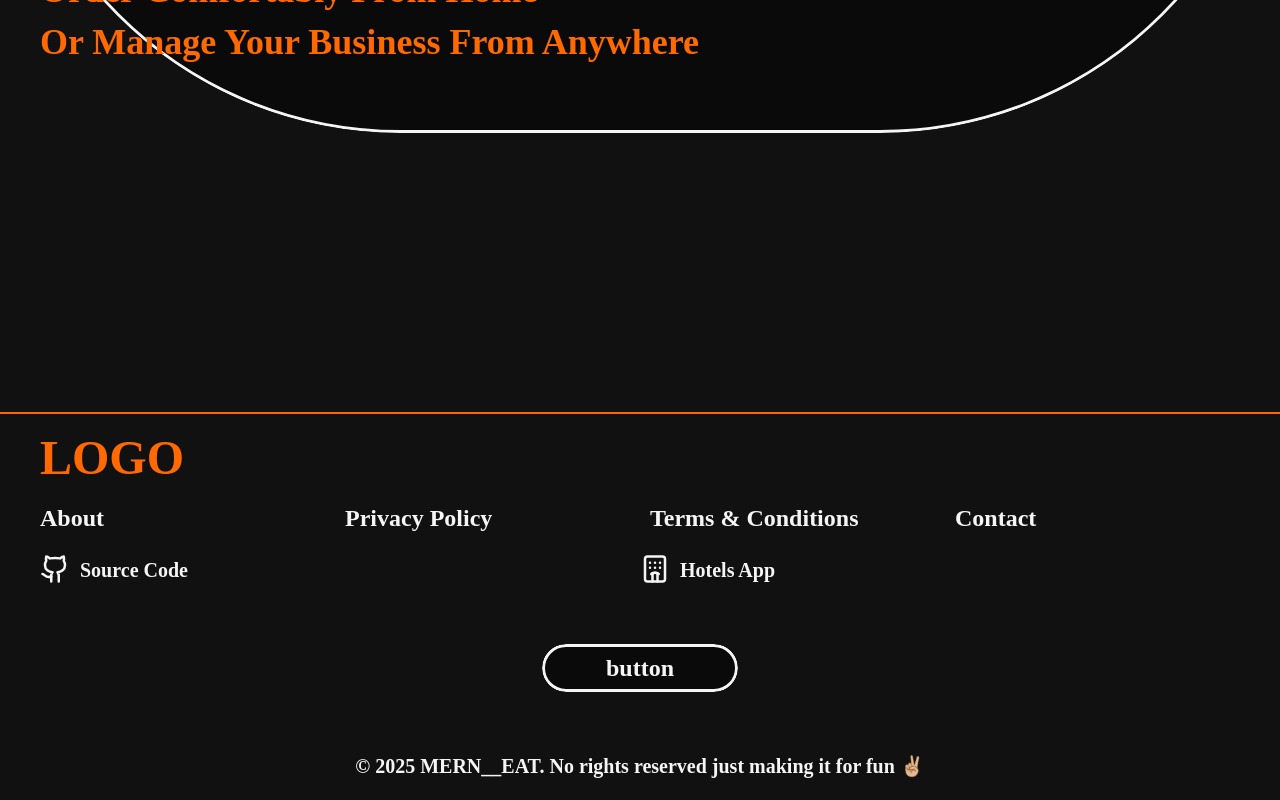
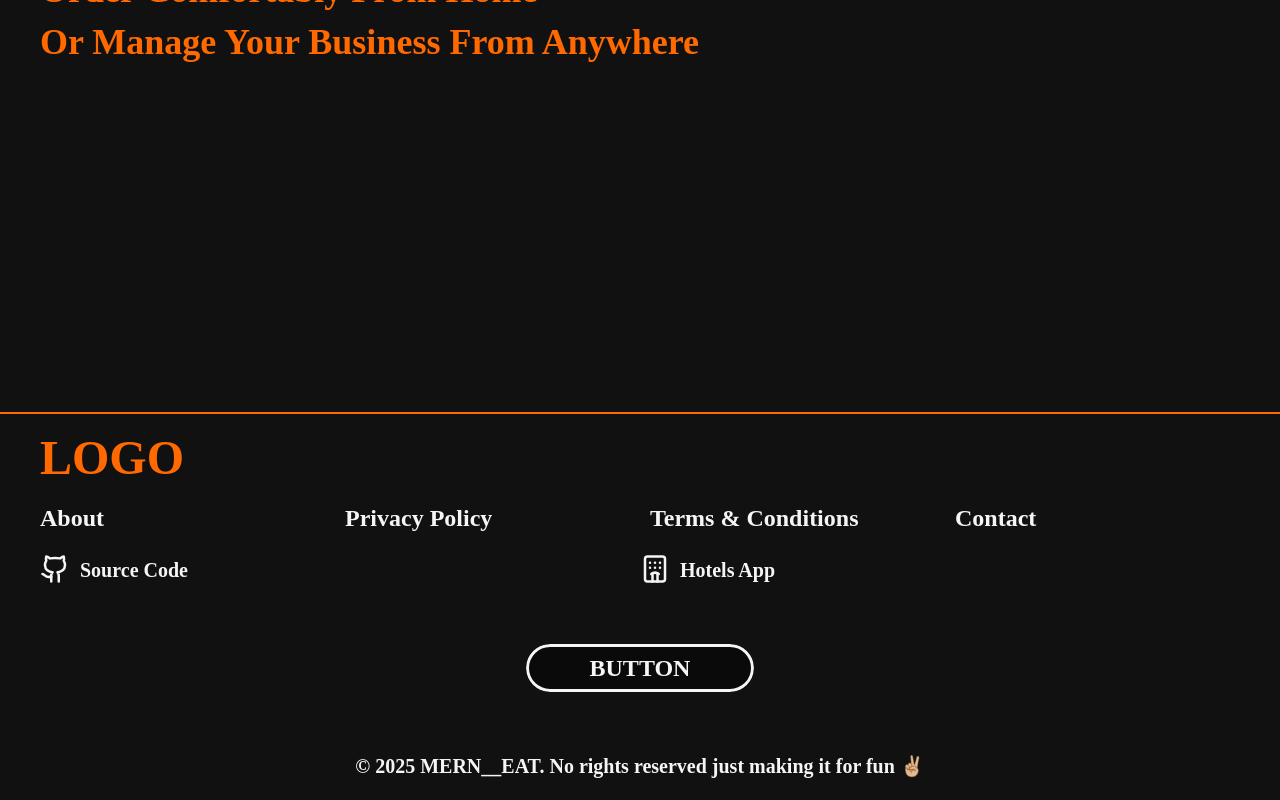
Before and after one commit to AlexanderMatveev2908/MERN__EAT, a React (Vite) app in the folder client/: page / in a window 1280 px wide. Shown: the part 667-1467 px from the top of the page. Built offline with nearby package versions, Linux system fonts and the light colour scheme; a web font is replaced by a local one.

Commit message:
started loader

```diff
--- /dev/null
+++ b/client/src/components/Button/Button.tsx
@@ -0,0 +1,40 @@
+/* eslint-disable @typescript-eslint/no-explicit-any */
+import { FC } from "react";
+import { Beef, Cookie, Fish, Ham, IceCreamCone, Pizza } from "lucide-react";
+
+type PropsType = {
+  isLoading?: boolean;
+  isDisabled?: boolean;
+  label?: string;
+  handleClick?: (...params: any) => void;
+};
+
+const Button: FC<PropsType> = ({
+  isLoading,
+  isDisabled,
+  label,
+  handleClick,
+}) => {
+  return (
+    <div className="btn_container">
+      <div className="btn_container__content">
+        <button disabled={isDisabled} className="content__btn">
+          <span className="btn__txt">{label ?? "BUTTON"}</span>
+        </button>
+
+        <span className="btn__ref_1"></span>
+        <span className="btn__ref_2"></span>
+      </div>
+
+      <span className="btn_container__shadow"></span>
+
+      <Pizza className="btn_container__svg_1" />
+      <Ham className="btn_container__svg_2" />
+      <Beef className="btn_container__svg_3" />
+      <Fish className="btn_container__svg_4" />
+      <Cookie className="btn_container__svg_5" />
+      <IceCreamCone className="btn_container__svg_6" />
+    </div>
+  );
+};
+export default Button;
--- a/client/src/components/Footer/Footer.tsx
+++ b/client/src/components/Footer/Footer.tsx
@@ -1,7 +1,7 @@
 import { FC } from "react";
 import { Link } from "react-router-dom";
 import { footerFieldsArr, socialFieldsArr } from "./footerFieldsArr";
-import { Beef, Cookie, Fish, Ham, IceCreamCone, Pizza } from "lucide-react";
+import Button from "../Button/Button";
 
 const Footer: FC = () => {
   return (
@@ -40,25 +40,7 @@ const Footer: FC = () => {
       </ul>
 
       <div className="w-full flex justify-center pt-10">
-        <div className="btn_container">
-          <div className="btn_container__content">
-            <button className="content__btn">
-              <span className="btn__txt">button</span>
-            </button>
-
-            <span className="btn__ref_1"></span>
-            <span className="btn__ref_2"></span>
-          </div>
-
-          <span className="btn_container__shadow"></span>
-
-          <Pizza className="btn_container__svg_1" />
-          <Ham className="btn_container__svg_2" />
-          <Beef className="btn_container__svg_3" />
-          <Fish className="btn_container__svg_4" />
-          <Cookie className="btn_container__svg_5" />
-          <IceCreamCone className="btn_container__svg_6" />
-        </div>
+        <Button />
       </div>
 
       <div className="w-full flex justify-center pt-5 sm:pt-10">
--- /dev/null
+++ b/client/src/components/Spinner/Spinner.tsx
@@ -0,0 +1,21 @@
+import { FC } from "react";
+
+const Spinner: FC = () => {
+  return (
+    <div className="min-w-full min-h-full relative loader">
+      {Array.from({ length: 20 }, (_, i) => i + 1).map((num) => (
+        <span
+          className="absolute top-0 left-0 w-full h-full loader__el"
+          style={
+            {
+              "--i": num,
+              transform: `rotate(${20 * num}deg)`,
+            } as React.CSSProperties
+          }
+          key={num}
+        ></span>
+      ))}
+    </div>
+  );
+};
+export default Spinner;
--- a/client/src/index.css
+++ b/client/src/index.css
@@ -65,6 +65,23 @@ IMPORTANT: for some practical reasons i chose using snake case instead of kebab
   }
   to {
     width: 0%;
+  }
+}
+
+.loader__el::after {
+  animation: spinner 2s linear infinite;
+  animation-delay: calc(0.1s * var(--i));
+}
+
+@keyframes spinner {
+  0% {
+    transform: scale(1);
+  }
+  80% {
+    transform: scale(0);
+  }
+  100% {
+    transform: scale(0);
   }
 }
 
@@ -156,10 +173,18 @@ IMPORTANT: for some practical reasons i chose using snake case instead of kebab
   background: var(--toast-color);
 }
 
+/* SPINNER */
+
+.loader__el::after {
+  @apply content-[""] absolute top-0 left-0 w-[20px] h-[20px] bg-[#f97316] rounded-full;
+  box-shadow: 0 0 10px #f97316, 0 0 20px #f97316, 0 0 40px #f97316,
+    0 0 60px #f97316, 0 0 80px #f97316, 0 0 100px #f97316;
+}
+
 /* ANIMATED BTN */
 
 .btn_container {
-  @apply max-w-fit max-h-fit transition-all duration-500;
+  @apply max-w-fit max-h-fit transition-all duration-500 relative;
 }
 
 .btn_container__content {
@@ -209,6 +234,7 @@ IMPORTANT: for some practical reasons i chose using snake case instead of kebab
   @apply absolute min-w-full min-h-full top-0 left-0 -z-10 transition-all duration-300;
 }
 
+/* svg */
 .btn_container__svg_1,
 .btn_container__svg_2,
 .btn_container__svg_3,
@@ -217,7 +243,6 @@ IMPORTANT: for some practical reasons i chose using snake case instead of kebab
 .btn_container__svg_6 {
   @apply absolute pointer-events-none transition-all duration-300 text-orange-500 z-40 scale-0 opacity-50;
 }
-
 .btn_container__svg_1 {
   @apply w-[20px] h-[20px] -top-[50%] -left-[10%];
 }
@@ -237,6 +262,7 @@ IMPORTANT: for some practical reasons i chose using snake case instead of kebab
   @apply w-[35px] h-[35px] -bottom-[50%] right-[50%];
 }
 
+/* hover  */
 .btn_container:hover .btn_container__shadow {
   @apply -translate-x-[3%] translate-y-[15%];
 }
@@ -246,7 +272,6 @@ IMPORTANT: for some practical reasons i chose using snake case instead of kebab
 .btn_container:hover .btn__ref_2 {
   @apply translate-x-[2000%];
 }
-
 .btn_container:hover {
   @apply -rotate-[5deg] scale-110;
 }
```
